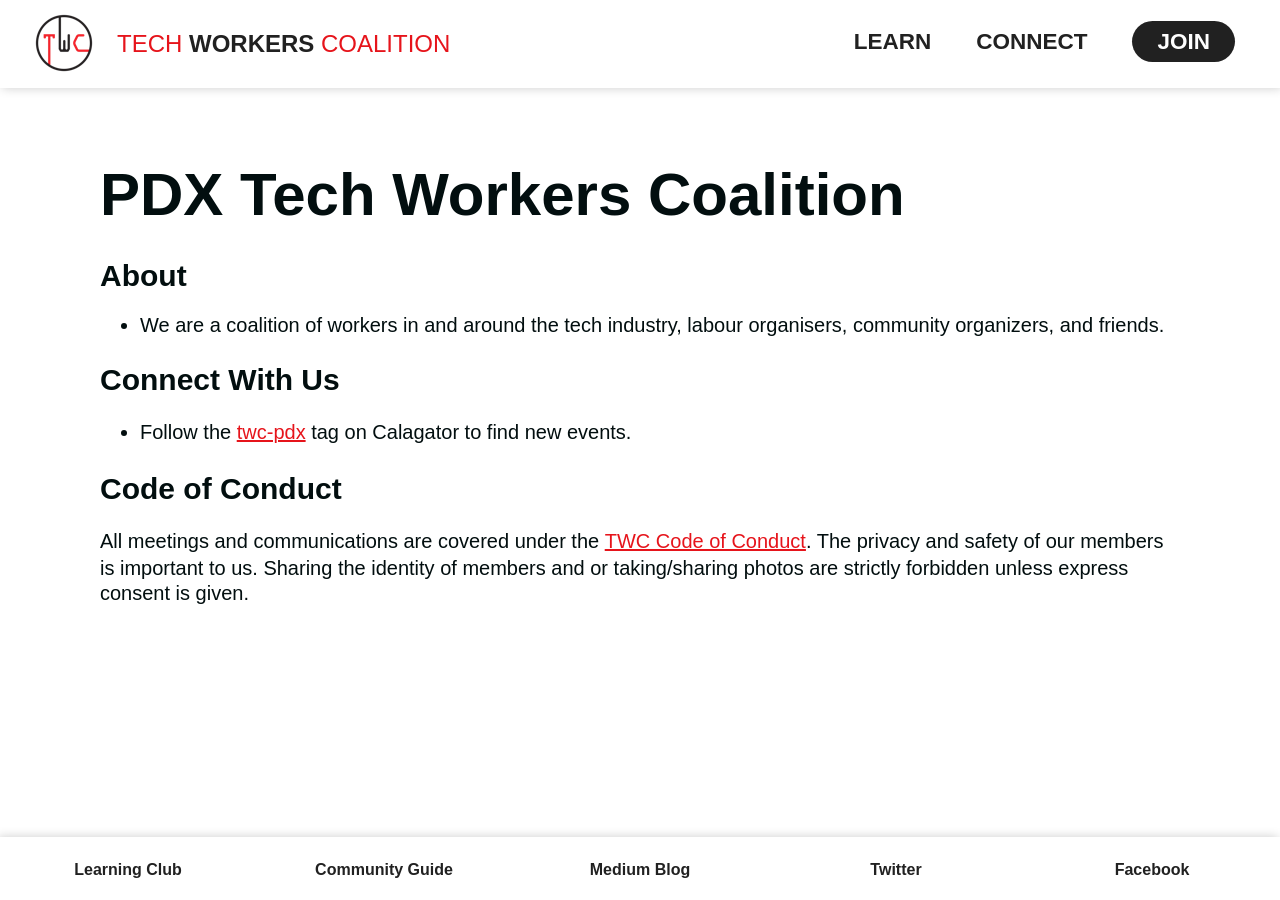
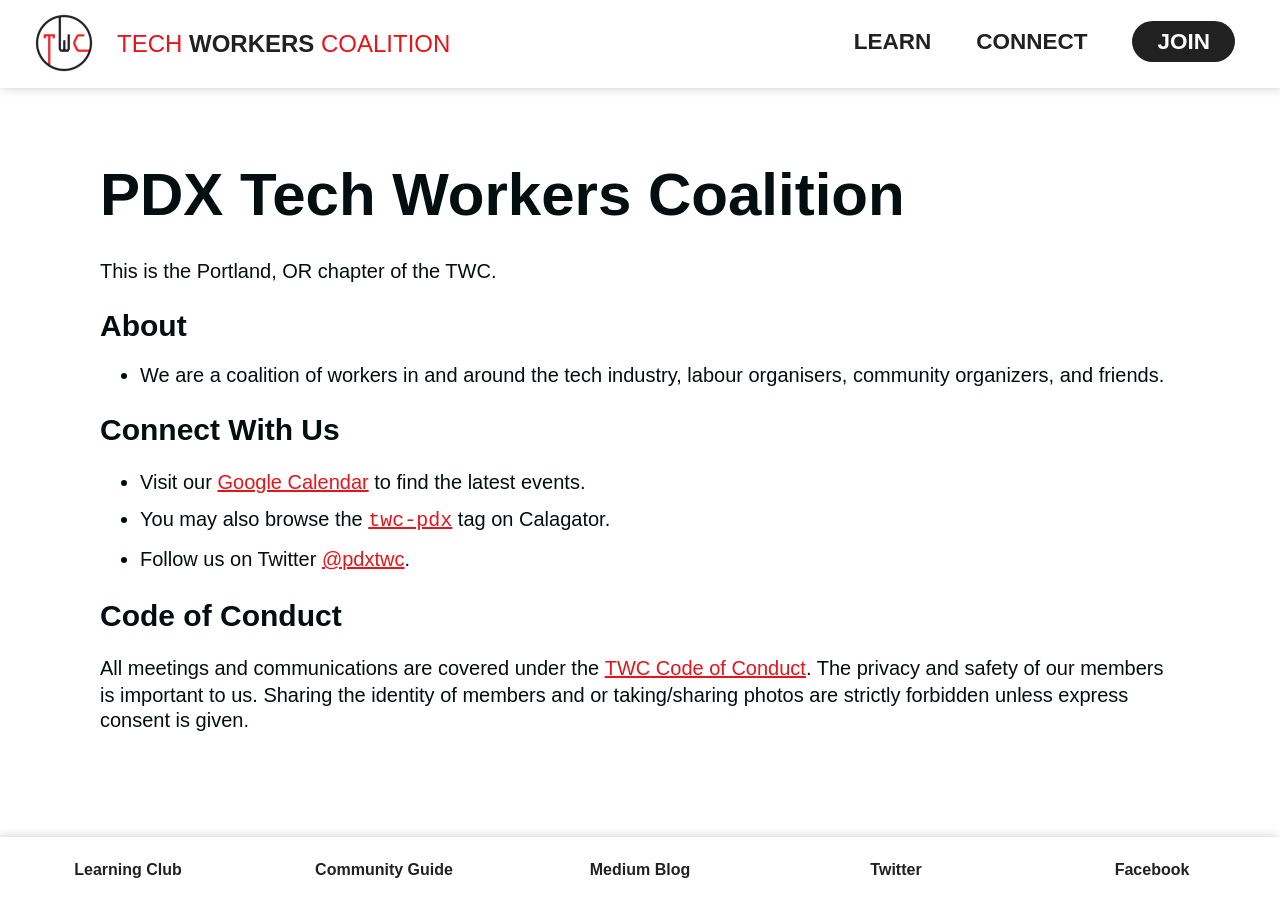
Before and after one commit to techworkersco/twc-site, a Jekyll site: the page built from city_local/pdx.md, in a window 1280 px wide. Built offline with Jekyll 4.4.1, drawn with Linux system fonts in a browser that asks for light colours; nearby versions of some CDN libraries.

Commit message:
add PDX to home.html

```diff
--- a/_layouts/home.html
+++ b/_layouts/home.html
@@ -50,6 +50,7 @@
       <a href="https://boston.techworkerscoalition.org/">Boston</a>,
       <a href="/dc">DC</a>,
       <a href="/nyc">NYC</a>,
+      <a href="/pdx">PDX</a>,
       <a href="https://www.meetup.com/Tech-Workers-Coalition/">San Francisco</a>
        and <a href="/events">Seattle</a>.
     </p>
--- a/city_local/pdx-home.md
+++ b/city_local/pdx.md
@@ -5,12 +5,15 @@
 ---
 <style>h1, .main-wrapper h2, h3 {text-align: left; font-weight: bold;}</style>
 # PDX Tech Workers Coalition
+This is the Portland, OR chapter of the TWC.
 
 ## About
 - We are a coalition of workers in and around the tech industry, labour organisers, community organizers, and friends.
 
 ## Connect With Us
-- Follow the [twc-pdx](https://calagator.org/events/tag/twc-pdx) tag on Calagator to find new events.
+- Visit our [Google Calendar](https://calendar.google.com/calendar/b/1?cid=dHdjcGR4QGdtYWlsLmNvbQ) to find the latest events.
+- You may also browse the [`twc-pdx`](https://calagator.org/events/tag/twc-pdx) tag on Calagator.
+- Follow us on Twitter [@pdxtwc](https://twitter.com/PdxTwc).
 
 ## Code of Conduct
 All meetings and communications are covered under the [TWC Code of Conduct](https://techworkerscoalition.org/community-guide/). The privacy and safety of our members is important to us. Sharing the identity of members and or taking/sharing photos are strictly forbidden unless express consent is given.
```
